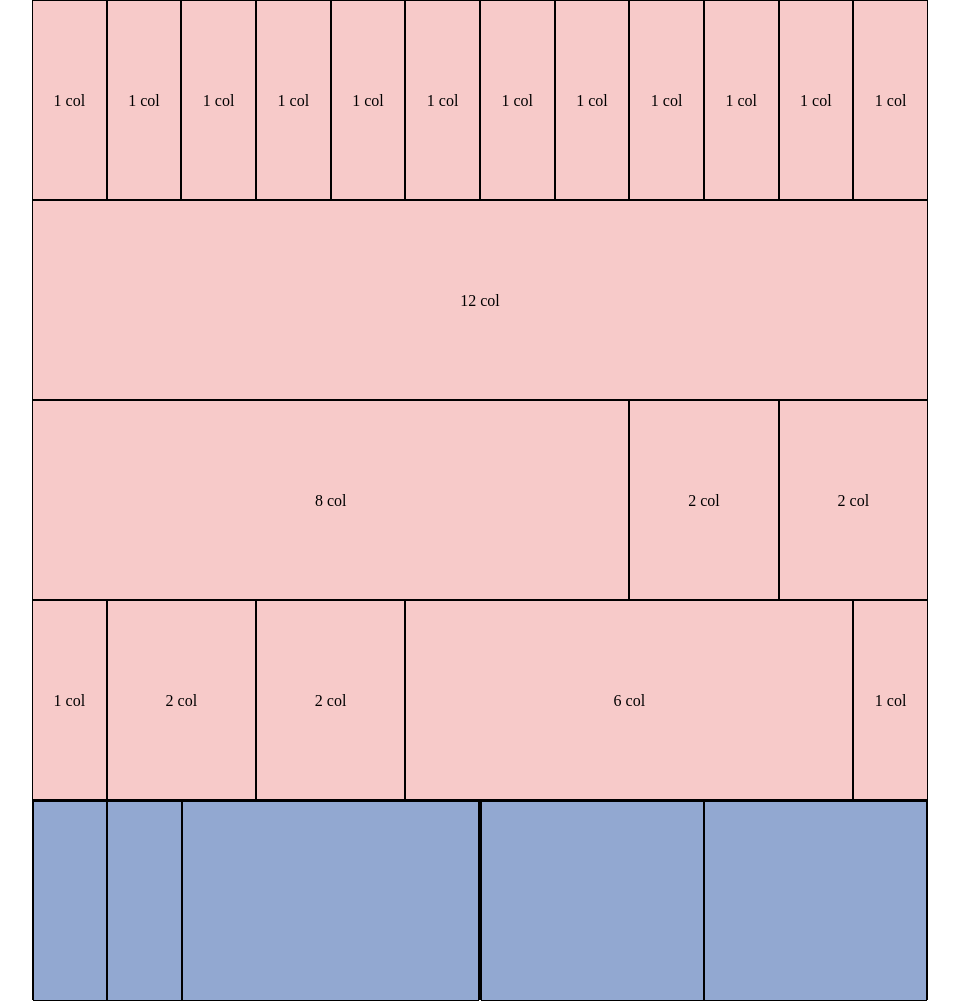
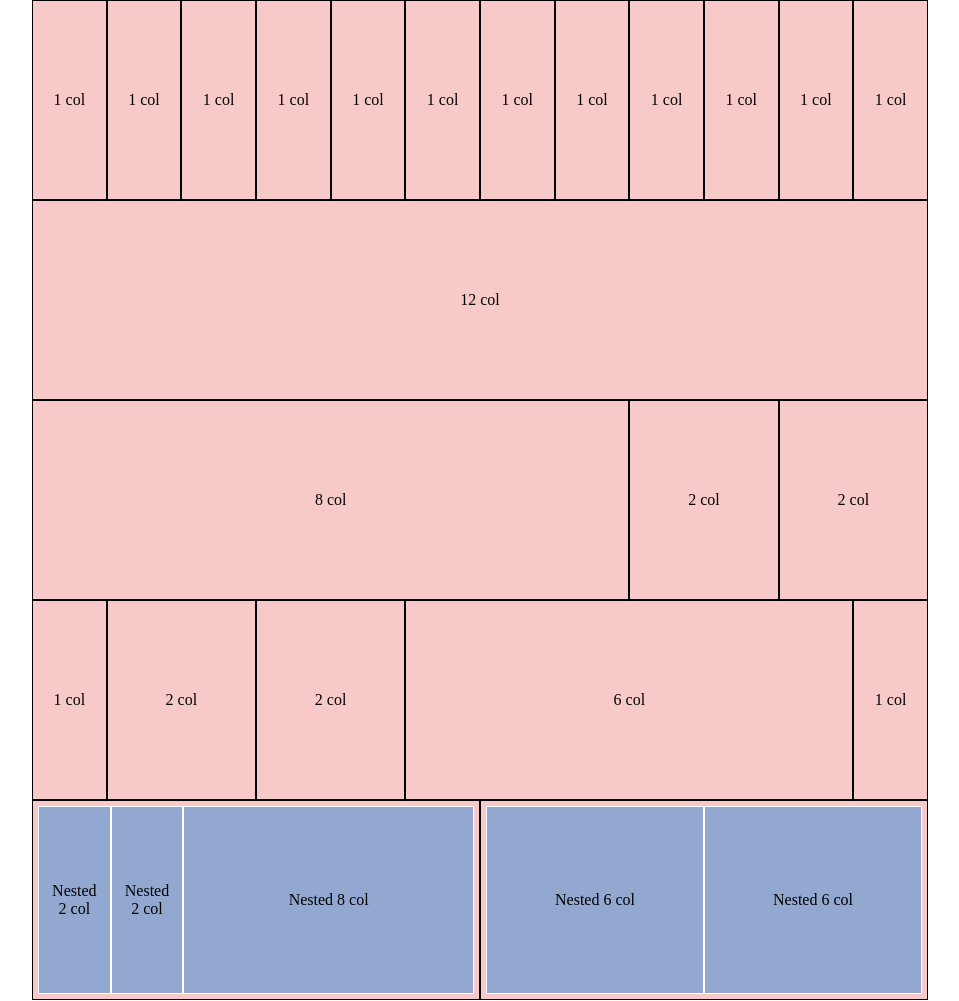
Before and after one commit to andreadau/html-css-12bool, a plain HTML site: page index.html in a window 1280 px wide. Shown: the whole page, without its empty margins (160-1119 px from the left). Drawn offline with Linux system fonts and the light colour scheme.

Commit message:
End Web Page

```diff
--- a/css/12bool.css
+++ b/css/12bool.css
@@ -3,19 +3,31 @@
   padding: 0;
   box-sizing: border-box;
 }
+
+/* DEBUG:  */
+ [class*="col-"] {
+  background-color: #F7CAC9;
+  border: 1px solid black;
+  height: 200px;
+  position: relative;
+}
+/* /DEBUG:  */
+
 /* Utility */
 
-
+.p-5 {
+  padding: 5px;
+}
 
 /* /Utility */
 
 .container {
   width: 70%;
-  margin: auto;
+  margin: 0 auto;
 }
 
 /* Clearfix */
-.container::after {
+.clearfix::after {
   content: "";
   clear: both;
   display: table;
--- a/css/style.css
+++ b/css/style.css
@@ -1,19 +1,13 @@
-
-[class*="col-"] {
-  background-color: #F7CAC9;
-  border: 1px solid black;
-  height: 200px;
-  position: relative;
-}
-
 span {
-  line-height: 200px;
   text-align: center;
   position: absolute;
+  top: 50%;
   left: 50%;
-  transform: translateX(-50%);
+  transform: translate(-50%, -50%);
 }
 
 .nested {
   background-color: #92A8D1;
+  height: 100%;
+  border: 1px solid white;
 }
--- a/index.html
+++ b/index.html
@@ -11,7 +11,10 @@
 <body>
 
   <main>
-    <div class="container">
+    <!-- Main container-->
+    <div class="container clearfix">
+      <!-- 1° Row -->
+      <div class="row clearfix">
         <div class="col-1">
           <span>1 col</span>
         </div>
@@ -49,14 +52,16 @@
           <span>1 col</span>
         </div>
       </div>
-
-    <div class="container">
+    <!-- /1* Row -->
+    <!-- 2° Row -->
+    <div class="row clearfix">
       <div class="col-12">
         <span>12 col</span>
       </div>
     </div>
-
-    <div class="container">
+    <!-- /2° Row -->
+    <!-- 3° Row -->
+    <div class="row clearfix">
       <div class="col-8">
         <span>8 col</span>
       </div>
@@ -67,8 +72,9 @@
         <span>2 col</span>
       </div>
     </div>
-
-    <div class="container">
+    <!-- /3° Row -->
+    <!-- 4° Row -->
+    <div class="row clearfix">
       <div class="col-1">
         <span>1 col</span>
       </div>
@@ -85,18 +91,38 @@
         <span>1 col</span>
       </div>
     </div>
+    <!-- /4° Row -->
+    <!-- 5° Row -->
+    <div class="row clearfix">
 
-    <div class="container">
-      <div class="col-6">
-        <div class="nested col-2"></div>
-        <div class="nested col-2"></div>
-        <div class="nested col-8"></div>
+      <!-- 1° Nested Row -->
+      <div class="col-6 p-5">
+        <div class="nested col-2">
+            <span>Nested 2 col</span>
         </div>
-      <div class="col-6">
-        <div class="nested col-6"></div>
-        <div class="nested col-6"></div>
+        <div class="nested col-2">
+            <span>Nested 2 col</span>
+        </div>
+        <div class="nested col-8">
+            <span>Nested 8 col</span>
         </div>
       </div>
+      <!-- /1° Nested Row -->
+      <!-- 2° Nested Row -->
+      <div class="col-6 p-5">
+        <div class="nested col-6">
+          <span>Nested 6 col</span>
+        </div>
+        <div class="nested col-6">
+          <span>Nested 6 col</span>
+        </div>
+      </div>
+      <!-- /2° Nested Row -->
+    </div>
+    <!-- /5° Row -->
+  </div>
+  <!-- Main container-->
+
   </main>
 
 </body>
```
Lines whose indentation alone changed are shown as unchanged.
